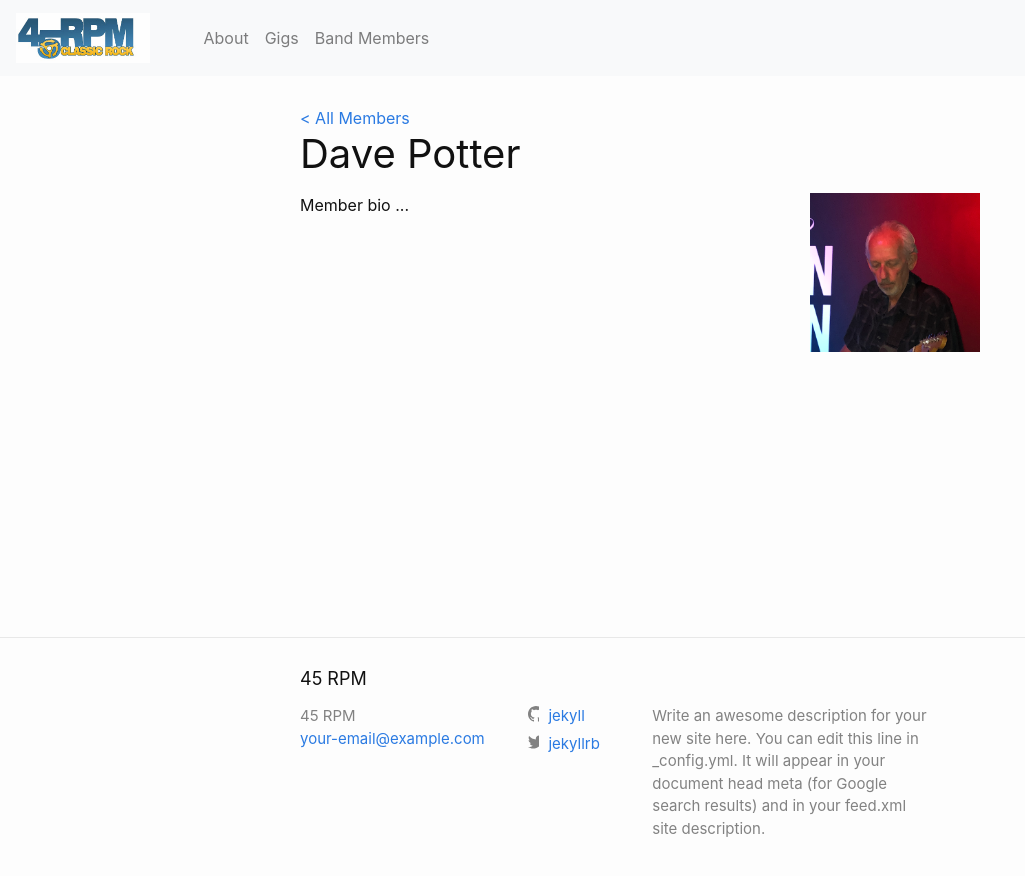
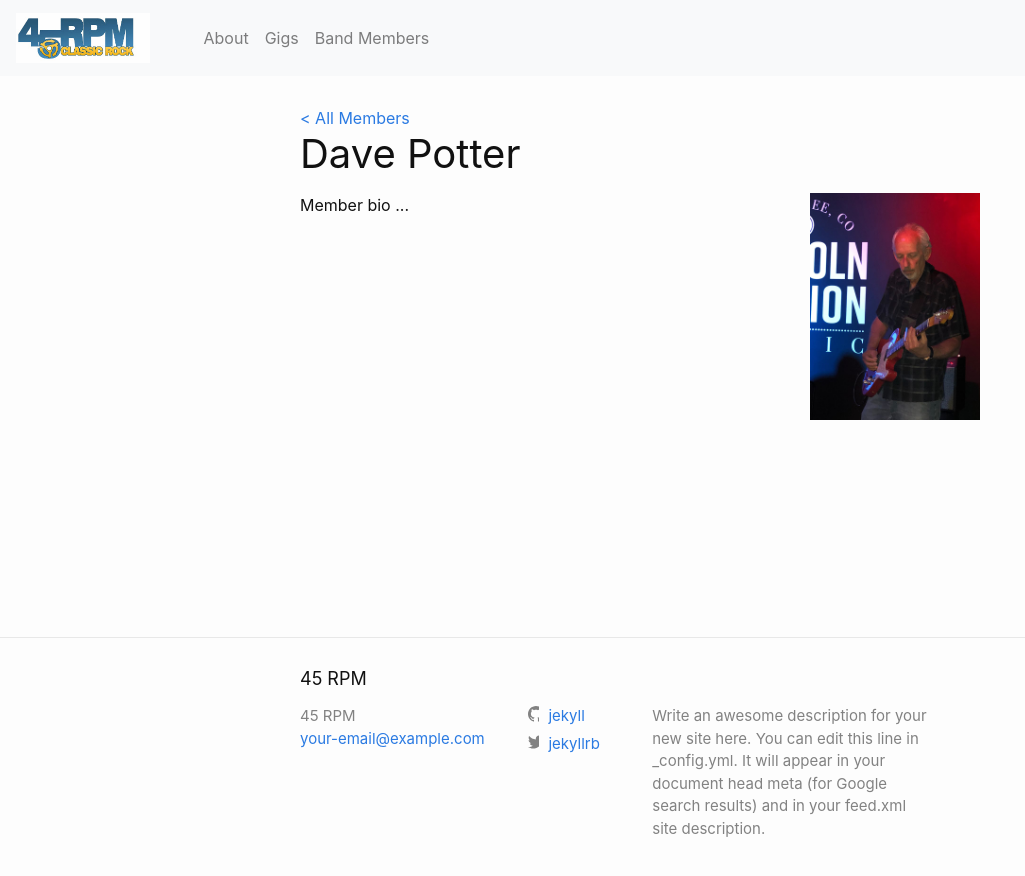
Before and after one commit to 5290charlie/45rpm-site, a Jekyll site: the page built from _members/dave.md, in a window 1280 px wide. Shown: the top 876 px of the page, without its empty margins (0-1025 px from the left). Built offline with Jekyll 4.4.1, drawn with Linux system fonts in a browser that asks for light colours.

Commit message:
[HT] Edited item: _members/dave.md

```diff
--- a/_members/dave.md
+++ b/_members/dave.md
@@ -2,7 +2,7 @@
 layout: member
 short_name: dave
 display_name: Dave Potter
-avatar_path: /upload/image/png/1570298558485_avatar_path_dave.png
+avatar_path: /upload/image/jpeg/1585791968095_avatar_path_POTTER.jpg
 email: null
 web: null
 twitter: null
```
